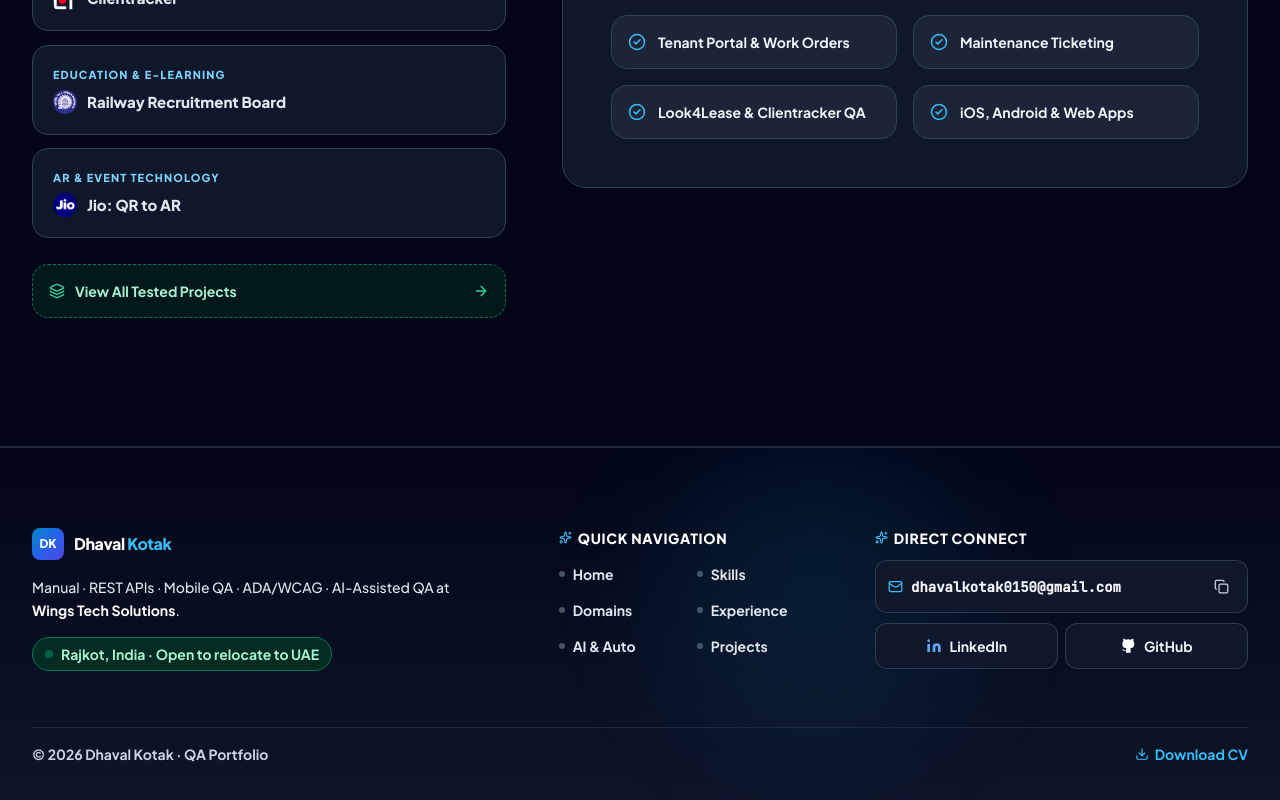
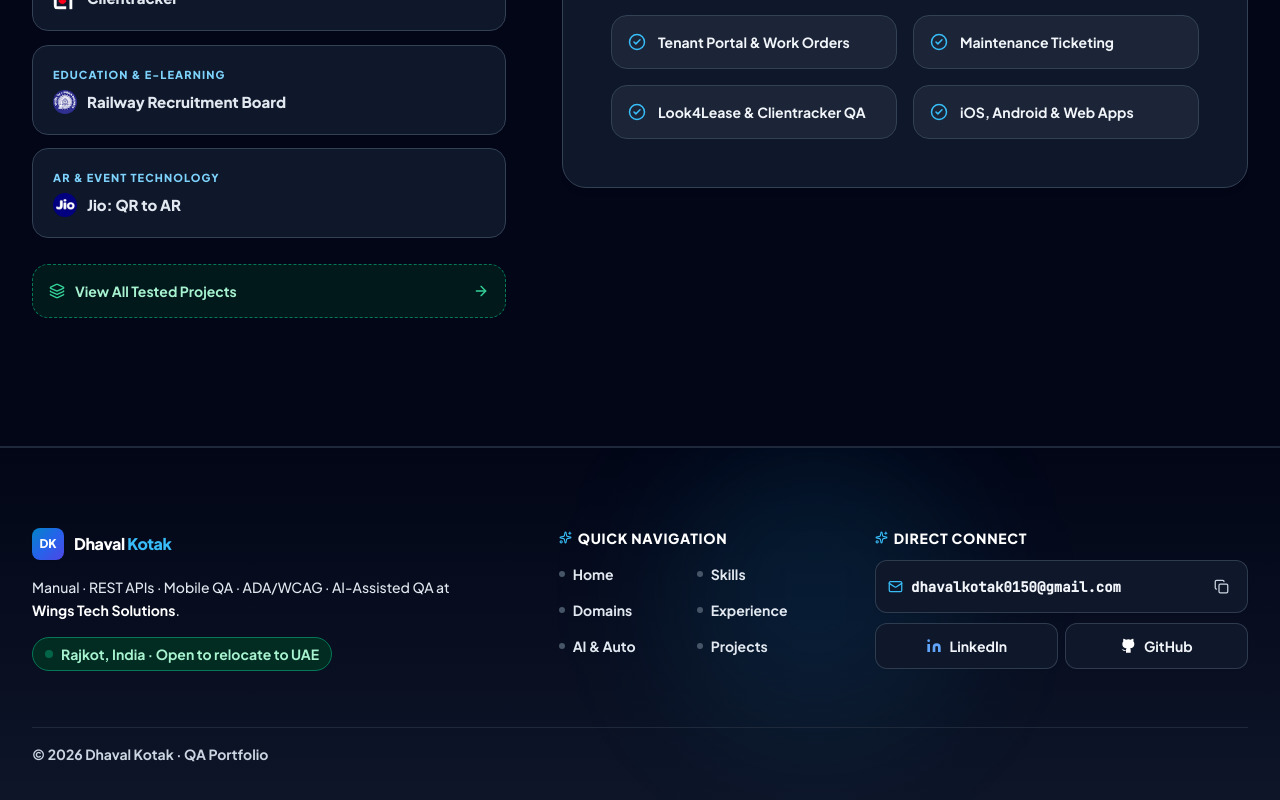
Before and after one commit to DhavalMK15/Dhaval-M-Kotak-QA-Engineer, a React (Vite) app: page / in a window 1280 px wide. Shown: the part 4923-5723 px from the top of the page. Built offline with nearby package versions, Linux system fonts and the light colour scheme.

Commit message:
Update Footer.jsx

```diff
--- a/src/components/Footer.jsx
+++ b/src/components/Footer.jsx
@@ -162,8 +162,8 @@ export default function Footer() {
             download="Dhaval_Kotak_CV.pdf"
             className="inline-flex items-center gap-1.5 text-sky-700 dark:text-sky-400 hover:text-sky-600 dark:hover:text-sky-300 hover:underline transition-colors"
           >
-            <Download size={14} />
-            <span>Download CV</span>
+            {/* <Download size={14} />
+            <span>Download CV</span> */}
           </a>
         </div>
       </div>
```
